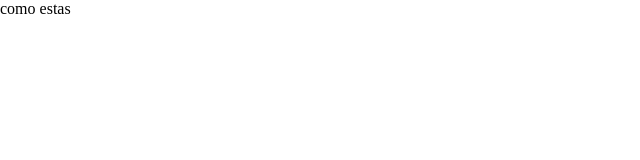
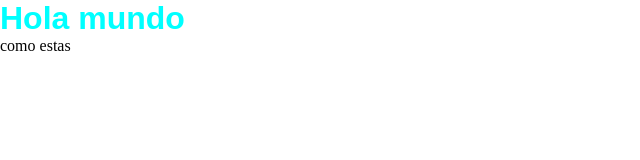
Before and after one commit to Matricc89/comision-33030, a plain HTML site: page index.html in a window 1280 px wide. Shown: the whole page, without its empty margins (0-640 px from the left). Drawn offline with Linux system fonts and the light colour scheme.

Commit message:
agregamos estilos

```diff
--- a/css/style.css
+++ b/css/style.css
@@ -3,3 +3,7 @@
     padding: 0;
     box-sizing: border-box;
 }
+h1{
+    font-family: sans-serif;
+    color: aqua;
+}
--- a/index.html
+++ b/index.html
@@ -8,6 +8,7 @@
     <title>Github</title>
 </head>
 <body>
+    <h1>Hola mundo</h1>
     <p>como estas</p>
 </body>
 </html>
```
